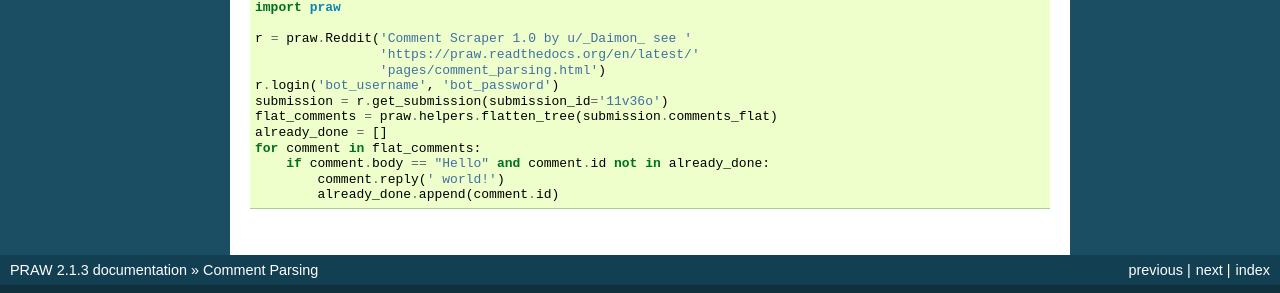
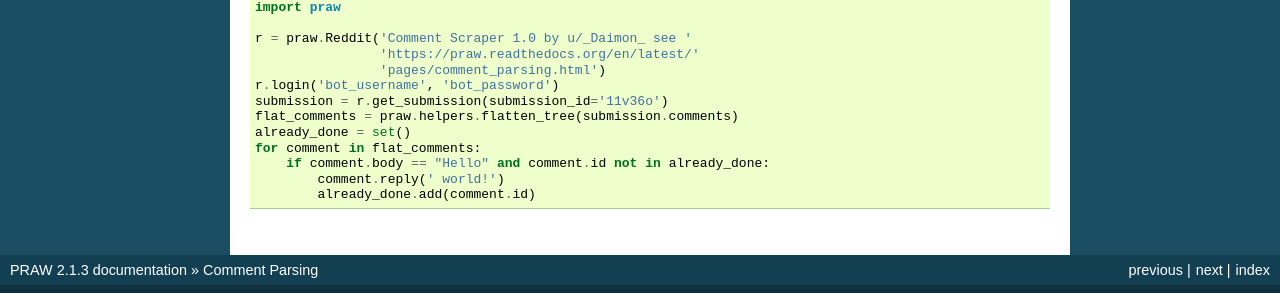
Before and after one commit to praw-dev/praw, a Sphinx documentation site: the page built from docs/pages/comment_parsing.rst, in a window 1280 px wide. Shown: the part 1814-2107 px from the top of the page. Built offline with Sphinx 7.4.7, drawn with Linux system fonts in a browser that asks for light colours.

Commit message:
Update comment_parsing 'complete example'.

```diff
--- a/docs/pages/comment_parsing.rst
+++ b/docs/pages/comment_parsing.rst
@@ -116,9 +116,9 @@ The full program
                     'pages/comment_parsing.html')
     r.login('bot_username', 'bot_password')
     submission = r.get_submission(submission_id='11v36o')
-    flat_comments = praw.helpers.flatten_tree(submission.comments_flat)
-    already_done = []
+    flat_comments = praw.helpers.flatten_tree(submission.comments)
+    already_done = set()
     for comment in flat_comments:
         if comment.body == "Hello" and comment.id not in already_done:
             comment.reply(' world!')
-            already_done.append(comment.id)
+            already_done.add(comment.id)
```
